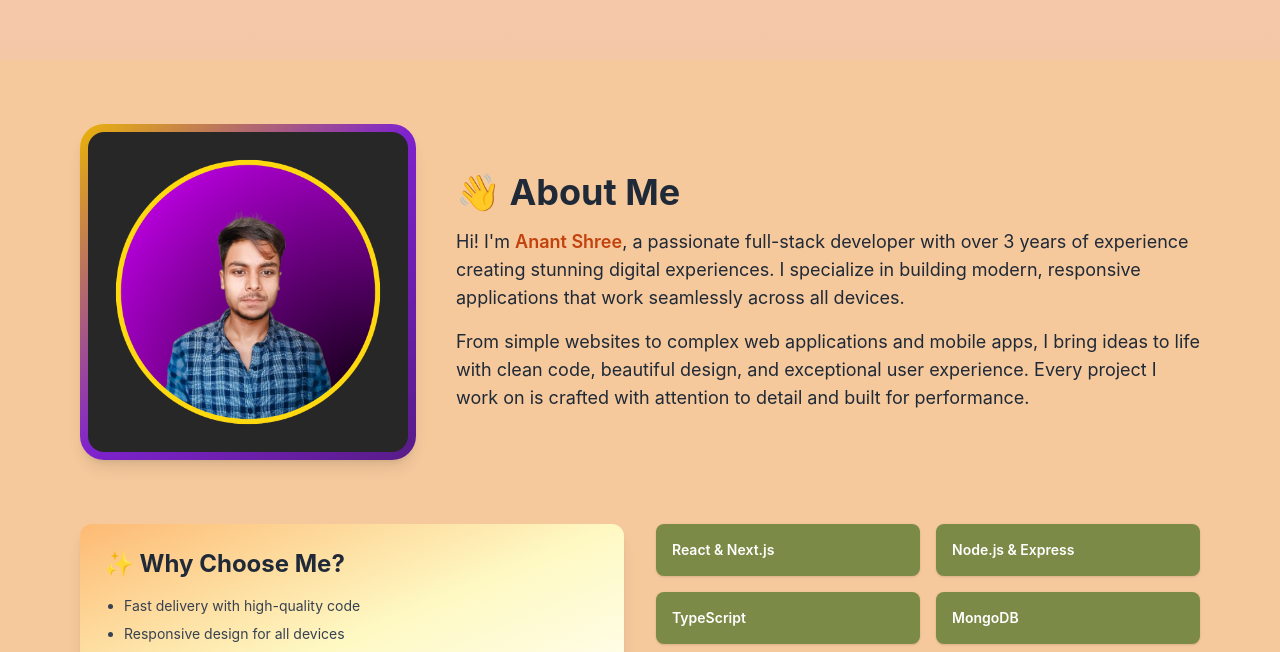
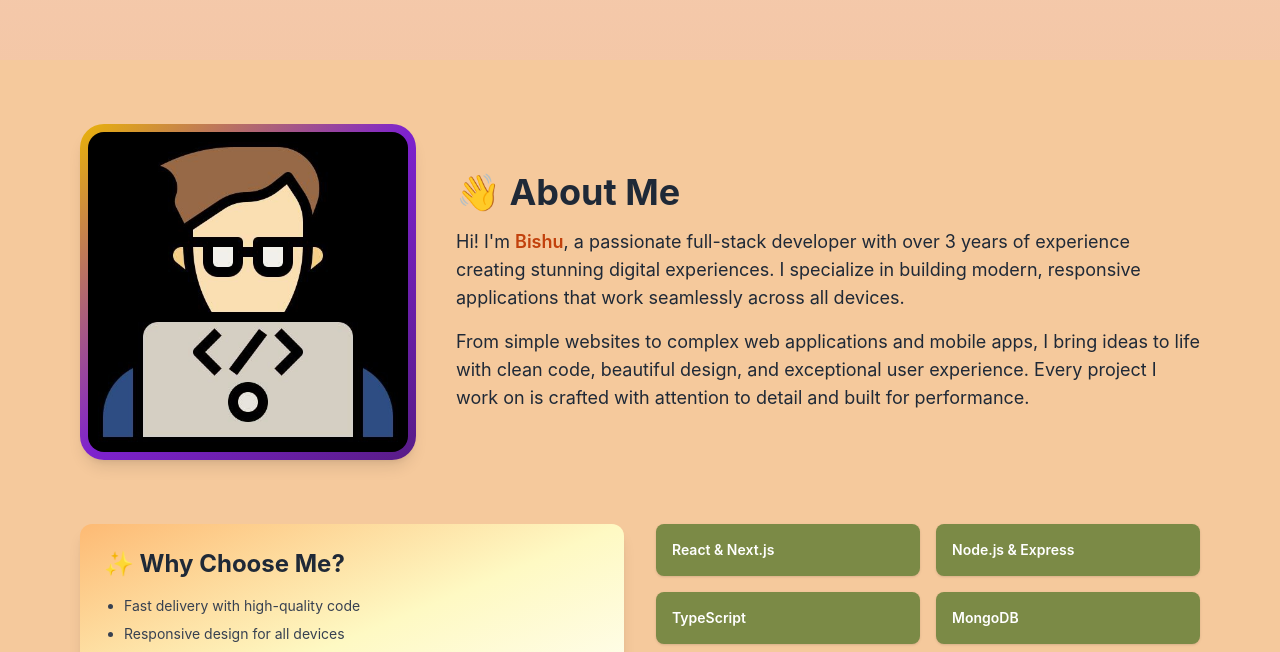
Before and after one commit to shreext/codecraftai, a plain HTML site: page index.html in a window 1280 px wide. Shown: the part 740-1392 px from the top of the page. Drawn offline with nearby package versions, Linux system fonts and the light colour scheme.

Commit message:
heroSection id

```diff
--- a/index.html
+++ b/index.html
@@ -29,7 +29,7 @@
             <span></span>
         </button>
         <div class="nav-links">
-            <a href="index.html">Home</a>
+            <a href="#herosection">Home</a>
             <a href="#about">About</a>
             <a href="#services">Service</a>
             <a href="#projects">Buy Now</a>
@@ -80,7 +80,7 @@
         <div class="flex flex-col md:flex-row items-center gap-10">
             <!-- Profile Image -->
             <div class="rounded-3xl bg-gradient-to-br from-yellow-500 via-purple-700 to-purple-900 p-2 shadow-lg">
-                <img src="assets/profile.png" alt="Anant Shree"
+                <img src="assets/avatar.jpg" alt="Bishu"
                     class="w-60 h-60 md:w-80 md:h-80 object-cover rounded-2xl" />
                 <!-- <img src="assets/avatar.jpg" alt="CodeCraft AI"
                     class="w-60 h-60 md:w-80 md:h-80 object-cover rounded-2xl" /> -->
@@ -90,7 +90,7 @@
             <div class="flex-1">
                 <h2 class="text-4xl font-bold mb-4">👋 About Me</h2>
                 <p class="mb-4 text-lg">
-                    Hi! I'm <span class="text-orange-700 font-semibold">Anant Shree</span>, a passionate full-stack
+                    Hi! I'm <span class="text-orange-700 font-semibold">Bishu</span>, a passionate full-stack
                     developer with over 3 years of experience
                     creating stunning digital experiences. I specialize in building modern, responsive applications that
                     work seamlessly across all devices.
```
